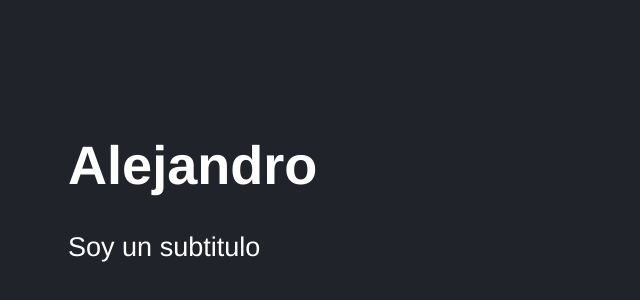
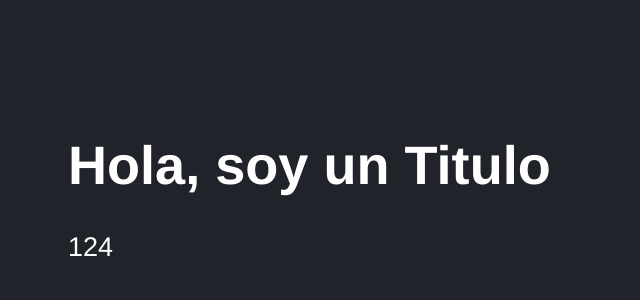
Before and after one commit to Alejandro10m10/React-Fundamentals, a React (Vite) app in the folder 03-counter-app-vite/: page / in a window 1280 px wide. Shown: the part 50-350 px from the top of the page, without its empty margins (0-640 px from the left). Built offline with nearby package versions, Linux system fonts and the light colour scheme.

Commit message:
Add communication between components - Props

```diff
--- a/03-counter-app-vite/src/HelloWorldApp.jsx
+++ b/03-counter-app-vite/src/HelloWorldApp.jsx
@@ -1,10 +1,10 @@
 
-export const HelloWorldApp = () => {
+export const FirstApp = ( {title, subTitle} ) => {
 
     return (
         <>
-            <h1>Alejandro</h1>
-            <p>Soy un subtitulo</p>
+            <h1>{title}</h1>
+            <p>{subTitle + 1}</p>
         </>
     );
 }
--- a/03-counter-app-vite/src/main.jsx
+++ b/03-counter-app-vite/src/main.jsx
@@ -1,11 +1,11 @@
 import React from 'react';
 import ReactDOM from 'react-dom/client';
-import { HelloWorldApp } from './HelloWorldApp';
+import { FirstApp } from './HelloWorldApp';
 
 import './styles.css';
 
 ReactDOM.createRoot( document.getElementById('root') ).render(
     <React.StrictMode>
-        <HelloWorldApp />
+        <FirstApp title="Hola, soy un Titulo" subTitle={123} />
     </React.StrictMode>
 );
```
